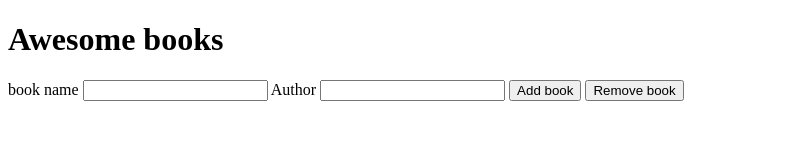
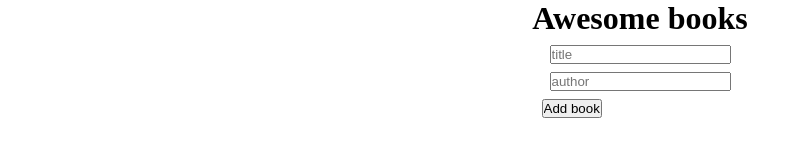
Before and after one commit to Rishi-Mishra0704/awesome-books, a plain HTML site: page index.html in a window 1280 px wide. Shown: the whole page, without its empty margins (0-802 px from the left). Drawn offline with Linux system fonts and the light colour scheme.

Commit message:
Modify html and add css and add variable in js

```diff
--- a/index.html
+++ b/index.html
@@ -1,5 +1,6 @@
 <!DOCTYPE html>
 <html lang="en">
+
 <head>
   <meta charset="UTF-8" />
   <meta http-equiv="X-UA-Compatible" content="IE=edge" />
@@ -7,21 +8,30 @@
   <title>Document</title>
   <link rel="stylesheet" href="style.css" />
 </head>
+
 <body>
   <header></header>
-    <main class="container" id="container">
+  <main>
     <h1 class="title">Awesome books</h1>
-      <div class="books-container" id="books-container"></div>
-      <form>
-        <label for="book-name">book name</label>
-        <input type="text">
-        <label for="author">Author</label>
-        <input type="text">
-        <button type="submit">Add book</button>
-        <button type="button">Remove book</button>
+    <section id="displayBook">
+
+    </section>
+    <section id="addBookSection">
+      <form id="form">
+        <li>
+          <label for="title"></label>
+          <input id="title" name="title" type="text" placeholder="title">
+        </li>
+        <li>
+          <label for="author"></label>
+          <input id="author" name="author" type="text" placeholder="author">
+        </li>
+        <button id="addBtn" type="submit">Add book</button>
       </form>
+    </section>
   </main>
 
   <script src="index.js"></script>
 </body>
+
 </html>
--- a/index.js
+++ b/index.js
@@ -0,0 +1,8 @@
+const form = document.querySelector('#form');
+const title = document.querySelector('#title');
+const author = document.querySelector('#author');
+const addBtn = document.querySelector('#addBtn');
+const bookLocal = JSON.parse(localStorage.getItem('bookStr'));
+
+
+addBtn.addEventListener('click',add);
--- a/style.css
+++ b/style.css
@@ -0,0 +1,17 @@
+* {
+  padding: 0;
+  margin: 0;
+  list-style: none;
+  overflow-x: hidden;
+}
+
+main {
+  width: 100%;
+  display: flex;
+  flex-direction: column;
+  align-items: center;
+}
+
+#form li {
+  margin: 0.5rem;
+}
```
Lines whose indentation alone changed are shown as unchanged.
